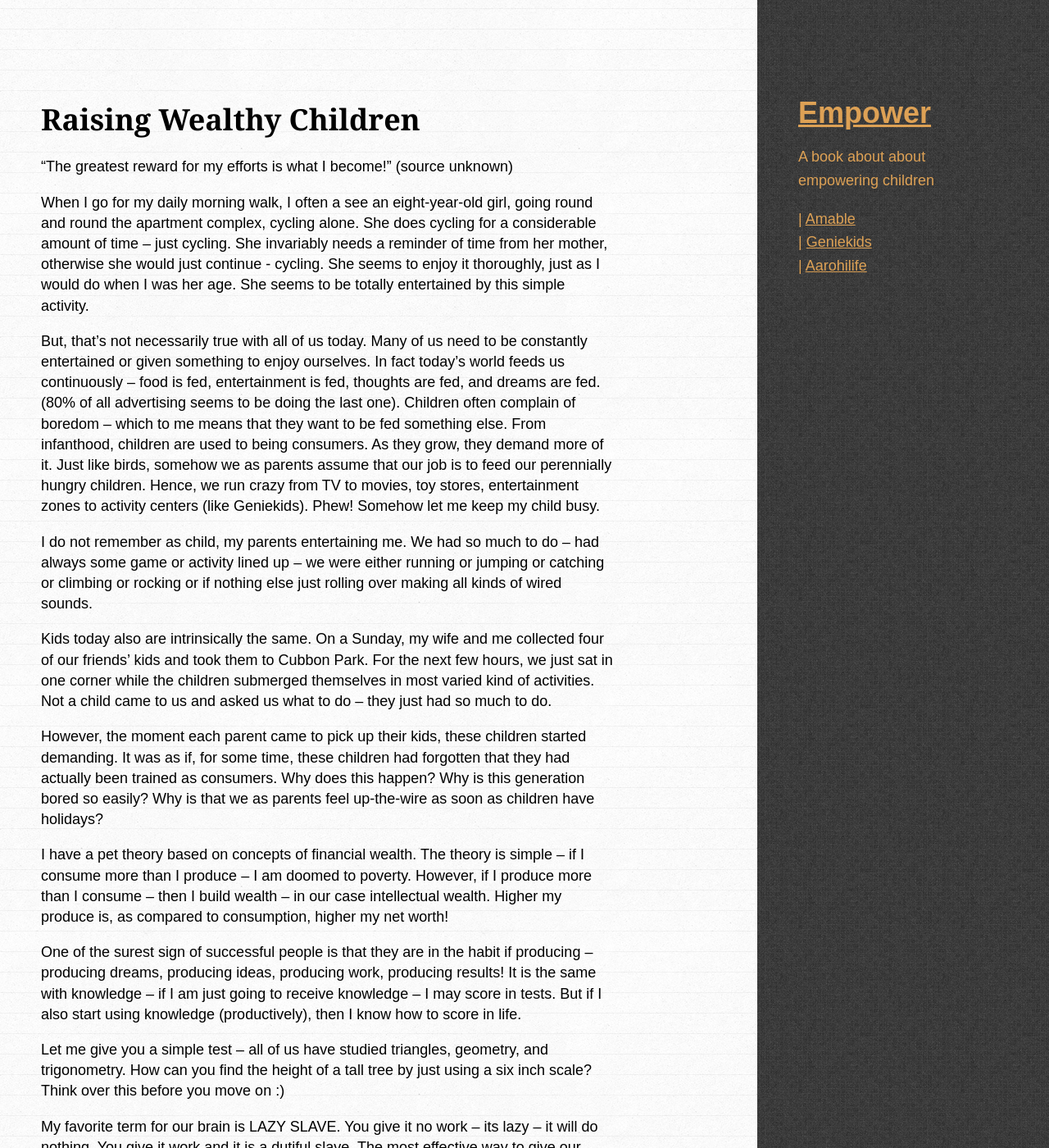
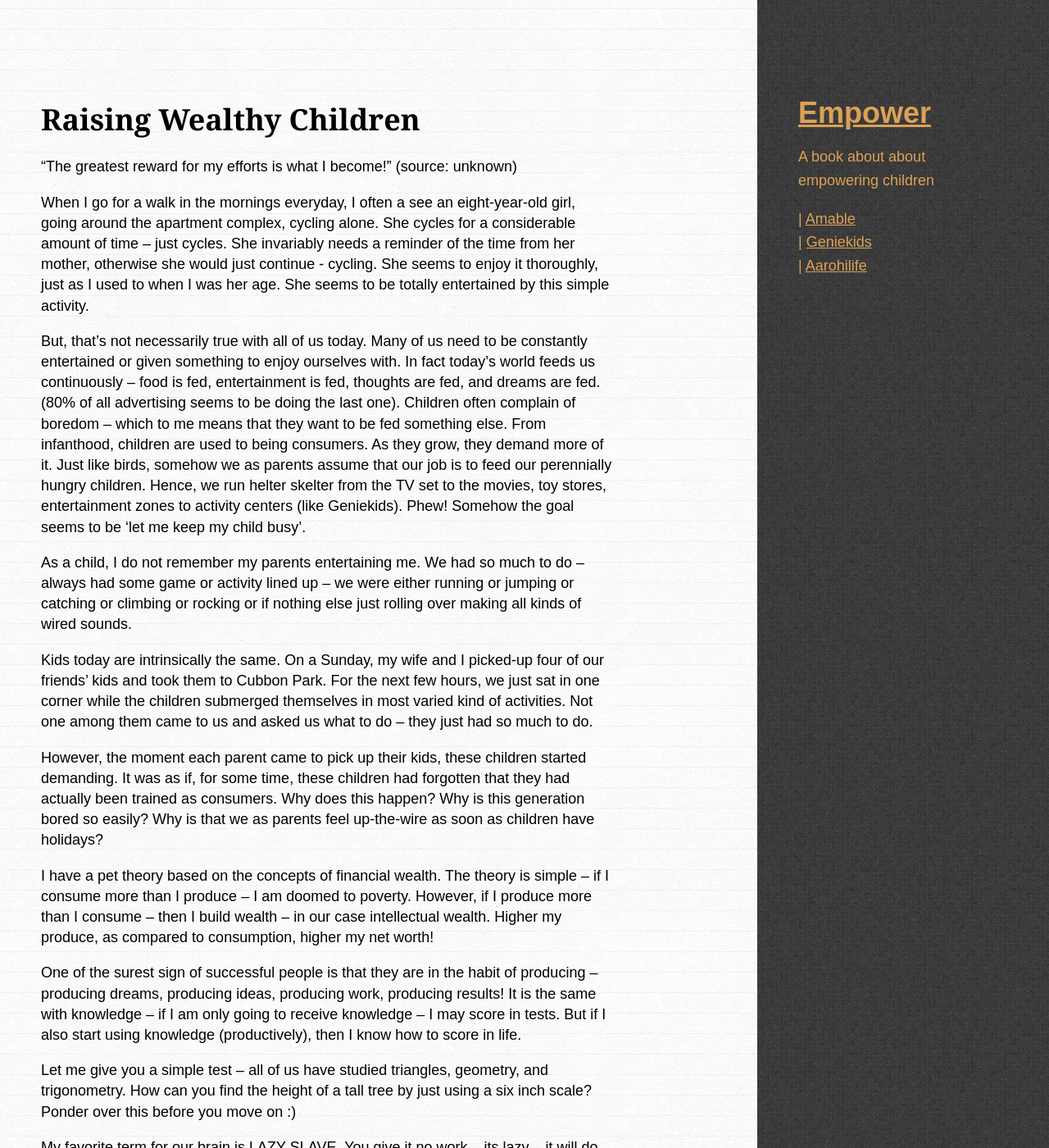
Before and after one commit to amitkaps/empower, a Jekyll site: the page built from _posts/2013-08-10-wealthy.md, in a window 1280 px wide and 1400 px high. Shown: the whole window at 82% size. Built offline with Jekyll 4.4.1, drawn with Linux system fonts in a browser that asks for light colours; some web fonts are replaced; some of the changed text lies outside the part shown.

Commit message:
Update 2013-08-10-wealthy.md

```diff
--- a/_posts/2013-08-10-wealthy.md
+++ b/_posts/2013-08-10-wealthy.md
@@ -7,27 +7,27 @@ published: true
 ---
 
 “The greatest reward for my efforts is what I become!”
-(source unknown)
+(source: unknown)
 
-When I go for my daily morning walk, I often a see an eight-year-old girl, going round and round the apartment complex, cycling alone. She does cycling for a considerable amount of time – just cycling. She invariably needs a reminder of time from her mother, otherwise she would just continue - cycling. She seems to enjoy it thoroughly, just as I would do when I was her age. She seems to be totally entertained by this simple activity.
+When I go for a walk in the mornings everyday, I often a see an eight-year-old girl, going around the apartment complex, cycling alone. She cycles for a considerable amount of time – just cycles. She invariably needs a reminder of the time from her mother, otherwise she would just continue - cycling. She seems to enjoy it thoroughly, just as I used to when I was her age. She seems to be totally entertained by this simple activity.
 
-But, that’s not necessarily true with all of us today. Many of us need to be constantly entertained or given something to enjoy ourselves. In fact today’s world feeds us continuously – food is fed, entertainment is fed, thoughts are fed, and dreams are fed. (80% of all advertising seems to be doing the last one). Children often complain of boredom – which to me means that they want to be fed something else. From infanthood, children are used to being consumers. As they grow, they demand more of it. Just like birds, somehow we as parents assume that our job is to feed our perennially hungry children. Hence, we run crazy from TV to movies, toy stores, entertainment zones to activity centers (like Geniekids). Phew! Somehow let me keep my child busy.
+But, that’s not necessarily true with all of us today. Many of us need to be constantly entertained or given something to enjoy ourselves with. In fact today’s world feeds us continuously – food is fed, entertainment is fed, thoughts are fed, and dreams are fed. (80% of all advertising seems to be doing the last one). Children often complain of boredom – which to me means that they want to be fed something else. From infanthood, children are used to being consumers. As they grow, they demand more of it. Just like birds, somehow we as parents assume that our job is to feed our perennially hungry children. Hence, we run helter skelter from the TV set to the movies, toy stores, entertainment zones to activity centers (like Geniekids). Phew! Somehow the goal seems to be 'let me keep my child busy'.
 
-I do not remember as child, my parents entertaining me. We had so much to do – had always some game or activity lined up – we were either running or jumping or catching or climbing or rocking or if nothing else just rolling over making all kinds of wired sounds.
+As a child, I do not remember my parents entertaining me. We had so much to do – always had some game or activity lined up – we were either running or jumping or catching or climbing or rocking or if nothing else just rolling over making all kinds of wired sounds.
 
-Kids today also are intrinsically the same. On a Sunday, my wife and me collected four of our friends’ kids and took them to Cubbon Park. For the next few hours, we just sat in one corner while the children submerged themselves in most varied kind of activities. Not a child came to us and asked us what to do – they just had so much to do.
+Kids today are intrinsically the same. On a Sunday, my wife and I picked-up four of our friends’ kids and took them to Cubbon Park. For the next few hours, we just sat in one corner while the children submerged themselves in most varied kind of activities. Not one among them came to us and asked us what to do – they just had so much to do.
 
 However, the moment each parent came to pick up their kids, these children started demanding. It was as if, for some time, these children had forgotten that they had actually been trained as consumers. Why does this happen? Why is this generation bored so easily? Why is that we as parents feel up-the-wire as soon as children have holidays?
 
-I have a pet theory based on concepts of financial wealth. The theory is simple – if I consume more than I produce – I am doomed to poverty. However, if I produce more than I consume – then I build wealth – in our case intellectual wealth. Higher my produce is, as compared to consumption, higher my net worth!
+I have a pet theory based on the concepts of financial wealth. The theory is simple – if I consume more than I produce – I am doomed to poverty. However, if I produce more than I consume – then I build wealth – in our case intellectual wealth. Higher my produce, as compared to consumption, higher my net worth!
 
-One of the surest sign of successful people is that they are in the habit if producing – producing dreams, producing ideas, producing work, producing results! It is the same with knowledge – if I am just going to receive knowledge – I may score in tests. But if I also start using knowledge (productively), then I know how to score in life.
+One of the surest sign of successful people is that they are in the habit of producing – producing dreams, producing ideas, producing work, producing results! It is the same with knowledge – if I am only going to receive knowledge – I may score in tests. But if I also start using knowledge (productively), then I know how to score in life.
 
-Let me give you a simple test – all of us have studied triangles, geometry, and trigonometry. How can you find the height of a tall tree by just using a six inch scale? Think over this before you move on :)
+Let me give you a simple test – all of us have studied triangles, geometry, and trigonometry. How can you find the height of a tall tree by just using a six inch scale? Ponder over this before you move on :)
 
-My favorite term for our brain is LAZY SLAVE. You give it no work – its lazy – it will do nothing. You give it work and it is a dutiful slave. The most effective way to give our brains work is to challenge it. The most effective way to challenging it is to make it produce.
+My favorite term for our brain is LAZY SLAVE. You give it no work – its lazy – it will do nothing. You give it work and then it becomes a dutiful slave. The most effective way to give our brains work is to challenge it. The most effective way to challenging it is to make it produce.
 
-Production or creation of any kind requires complex and higher order thinking skills at multiple levels. This not only encompasses both the right and left hemispheres of the brain, but also develops more interconnections amongst the neurons of our brains, leading to richer cognitive development. Result is a ‘mentally wealthy’ child for you!
+Production or creation of any kind requires complex and higher order thinking skills at multiple levels. This not only encompasses both the right and left hemispheres of the brain, but also develops more interconnections amongst the neurons of our brains, leading to richer cognitive development. The result of which is a ‘mentally wealthy’ child for you!
 
 If your child has been watching TV – the child has been consuming. Here is how to make him produce: Let the child act like the character(s). Let the child make a speech on the show. Let the child make art based on the toons. Let him make puppets and enact the whole show. Let him create his own story with the same characters. Let him create the same story with different characters. Let him re-create the whole scene through clay models. Let him make a new song based on what he heard. And so on.
 
```
